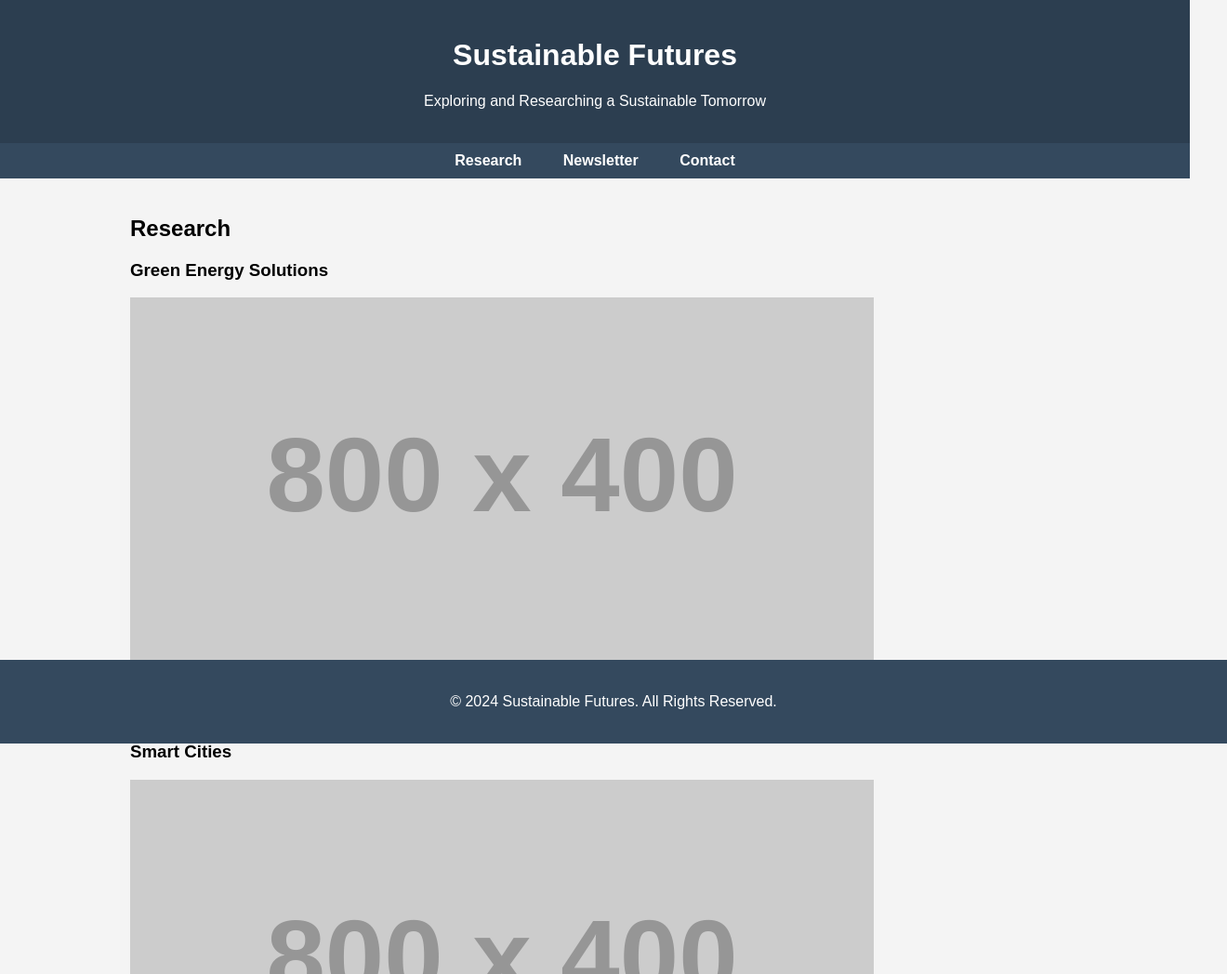
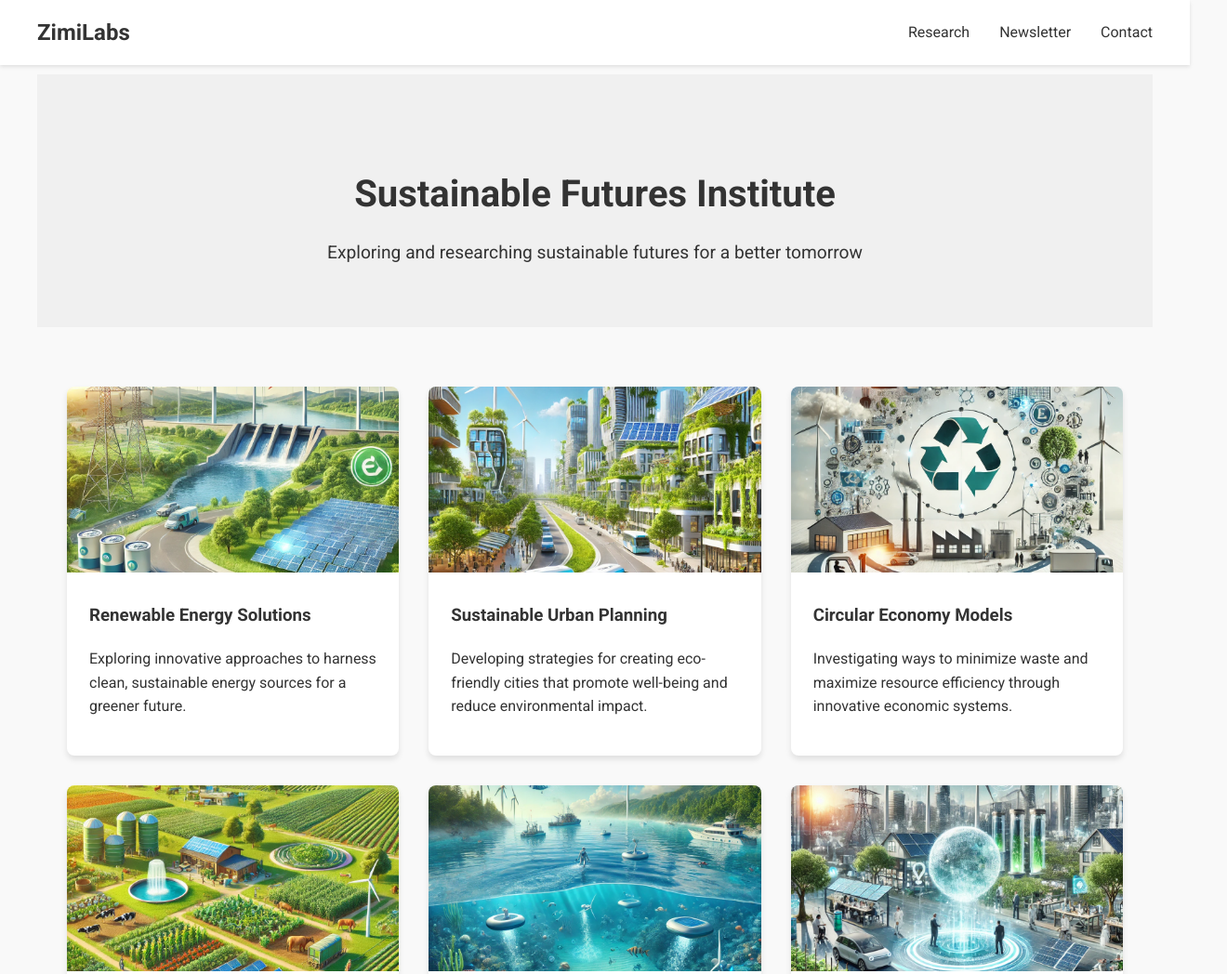
Before and after one commit to zimilabs/zimilabs.github.io, a plain HTML site: page index.html in a window 1280 px wide. Shown: the top 1048 px of the page at 93% size, 1320 px wide, since content can reach past the window. Drawn offline with Linux system fonts and the light colour scheme; placeholder pictures from the web are drawn by us.

Commit message:
Update site design

```diff
--- a/index.html
+++ b/index.html
@@ -3,152 +3,214 @@
 <head>
     <meta charset="UTF-8">
     <meta name="viewport" content="width=device-width, initial-scale=1.0">
-    <title>Sustainable Futures</title>
+    <title>Sustainable Futures Institute</title>
+    <link href="https://fonts.googleapis.com/css2?family=Roboto:wght@300;400;700&display=swap" rel="stylesheet">
     <style>
         body {
-            font-family: Arial, sans-serif;
+            font-family: 'Roboto', sans-serif;
+            line-height: 1.6;
+            color: #333;
             margin: 0;
             padding: 0;
-            background-color: #f4f4f4;
+            background-color: #f9f9f9;
         }
         header {
-            background-color: #2c3e50;
-            color: white;
-            padding: 20px 0;
+            background-color: #fff;
+            box-shadow: 0 2px 4px rgba(0,0,0,0.1);
+            position: fixed;
+            width: 100%;
+            z-index: 1000;
+        }
+        nav {
+            max-width: 1200px;
+            margin: 0 auto;
+            padding: 1rem;
+            display: flex;
+            justify-content: space-between;
+            align-items: center;
+        }
+        .logo {
+            font-size: 1.5rem;
+            font-weight: 700;
+            color: #333;
+            text-decoration: none;
+        }
+        nav ul {
+            list-style-type: none;
+            padding: 0;
+            margin: 0;
+            display: flex;
+        }
+        nav ul li {
+            margin-left: 2rem;
+        }
+        nav ul li a {
+            color: #333;
+            text-decoration: none;
+            font-weight: 400;
+        }
+        main {
+            padding-top: 80px;
+            max-width: 1200px;
+            margin: 0 auto;
+        }
+        .hero {
+            background-color: #f0f0f0;
+            padding: 4rem 2rem;
+            text-align: center;
+            margin-bottom: 4rem;
+        }
+        .hero h1 {
+            font-size: 2.5rem;
+            margin-bottom: 1rem;
+        }
+        .hero p {
+            font-size: 1.2rem;
+            max-width: 600px;
+            margin: 0 auto;
+        }
+        .research-grid {
+            display: grid;
+            grid-template-columns: repeat(auto-fit, minmax(300px, 1fr));
+            gap: 2rem;
+            padding: 0 2rem;
+        }
+        .research-item {
+            background-color: #fff;
+            border-radius: 8px;
+            overflow: hidden;
+            box-shadow: 0 4px 6px rgba(0,0,0,0.1);
+        }
+        .research-item img {
+            width: 100%;
+            height: 200px;
+            object-fit: cover;
+        }
+        .research-item-content {
+            padding: 1.5rem;
+        }
+        .research-item h3 {
+            margin-top: 0;
+        }
+        .newsletter, .contact {
+            background-color: #fff;
+            padding: 4rem 2rem;
+            margin-top: 4rem;
             text-align: center;
         }
-        nav {
-            text-align: center;
-            background-color: #34495e;
-            padding: 10px 0;
+        form {
+            max-width: 500px;
+            margin: 2rem auto 0;
         }
-        nav a {
-            color: white;
-            padding: 14px 20px;
-            text-decoration: none;
-            font-weight: bold;
+        input, textarea, button {
+            width: 100%;
+            padding: 0.8rem;
+            margin-bottom: 1rem;
+            border: 1px solid #ddd;
+            border-radius: 4px;
         }
-        nav a:hover {
-            background-color: #2980b9;
+        button {
+            background-color: #333;
+            color: #fff;
+            border: none;
+            cursor: pointer;
+            transition: background-color 0.3s ease;
         }
-        .container {
-            max-width: 1000px;
-            margin: 0 auto;
-            padding: 20px;
-        }
-        .research-item {
-            margin-bottom: 40px;
-        }
-        .research-item img {
-            max-width: 100%;
-            height: auto;
+        button:hover {
+            background-color: #555;
         }
         footer {
-            background-color: #34495e;
-            color: white;
+            background-color: #333;
+            color: #fff;
             text-align: center;
-            padding: 20px;
-            position: absolute;
-            width: 100%;
-            bottom: 0;
-        }
-        .language-switcher {
-            margin-top: 20px;
-            text-align: center;
-        }
-        .language-switcher a {
-            color: #2c3e50;
-            margin: 0 10px;
-            text-decoration: none;
-        }
-        .language-switcher a:hover {
-            text-decoration: underline;
+            padding: 2rem;
+            margin-top: 4rem;
         }
     </style>
 </head>
 <body>
-
     <header>
-    <h1>Sustainable Futures</h1>
-    <p>Exploring and Researching a Sustainable Tomorrow</p>
+        <nav>
+            <a href="#" class="logo">ZimiLabs</a>
+            <ul>
+                <li><a href="#research">Research</a></li>
+                <li><a href="#newsletter">Newsletter</a></li>
+                <li><a href="#contact">Contact</a></li>
+            </ul>
+        </nav>
     </header>
-
-<nav>
-    <a href="#research">Research</a>
-    <a href="#newsletter">Newsletter</a>
-    <a href="#contact">Contact</a>
-</nav>
-
-<div class="container">
-
+    <main>
+        <section class="hero">
+            <h1>Sustainable Futures Institute</h1>
+            <p>Exploring and researching sustainable futures for a better tomorrow</p>
+        </section>
         <section id="research">
-        <h2>Research</h2>
-
+            <div class="research-grid">
                 <div class="research-item">
-            <h3>Green Energy Solutions</h3>
-            <img src="https://via.placeholder.com/800x400" alt="Green Energy">
-            <p>Exploring the potential of renewable energy sources to power the future.</p>
+                    <img src="img/bc2ce6b4-6e8f-436e-9b84-363b50f051b6.webp" alt="Renewable Energy">
+                    <div class="research-item-content">
+                        <h3>Renewable Energy Solutions</h3>
+                        <p>Exploring innovative approaches to harness clean, sustainable energy sources for a greener future.</p>
                     </div>
-
+                </div>
                 <div class="research-item">
-            <h3>Smart Cities</h3>
-            <img src="https://via.placeholder.com/800x400" alt="Smart Cities">
-            <p>Innovative urban planning to create environmentally friendly and efficient cities.</p>
+                    <img src="img/d5c04c97-8179-48e8-9666-31c9c4211869.webp" alt="Urban Planning">
+                    <div class="research-item-content">
+                        <h3>Sustainable Urban Planning</h3>
+                        <p>Developing strategies for creating eco-friendly cities that promote well-being and reduce environmental impact.</p>
                     </div>
-
+                </div>
                 <div class="research-item">
-            <h3>Autonomous Vehicles</h3>
-            <img src="https://via.placeholder.com/800x400" alt="Autonomous Vehicles">
-            <p>Research on autonomous driving and its impact on sustainable transport systems.</p>
+                    <img src="img/5d8b1165-f546-43f5-b67a-df12d8cb44f3.webp" alt="Circular Economy">
+                    <div class="research-item-content">
+                        <h3>Circular Economy Models</h3>
+                        <p>Investigating ways to minimize waste and maximize resource efficiency through innovative economic systems.</p>
                     </div>
-
+                </div>
                 <div class="research-item">
-            <h3>Water Conservation</h3>
-            <img src="https://via.placeholder.com/800x400" alt="Water Conservation">
-            <p>Techniques and technologies to reduce water consumption and waste.</p>
+                    <img src="img/fd085458-c58c-4520-a03a-69b839dcdc56.webp" alt="Sustainable Agriculture">
+                    <div class="research-item-content">
+                        <h3>Sustainable Agriculture</h3>
+                        <p>Researching methods to increase food production while preserving ecosystems and reducing environmental impact.</p>
                     </div>
-
+                </div>
                 <div class="research-item">
-            <h3>Carbon Capture Technologies</h3>
-            <img src="https://via.placeholder.com/800x400" alt="Carbon Capture">
-            <p>Developing methods to capture and reduce atmospheric carbon levels.</p>
+                    <img src="img/95550129-1d39-4a62-98f3-9ee4ea2efa3d.webp" alt="Ocean Conservation">
+                    <div class="research-item-content">
+                        <h3>Ocean Conservation Technologies</h3>
+                        <p>Developing cutting-edge technologies to protect marine ecosystems and promote sustainable use of ocean resources.</p>
                     </div>
-
+                </div>
                 <div class="research-item">
-            <h3>Sustainable Agriculture</h3>
-            <img src="https://via.placeholder.com/800x400" alt="Sustainable Agriculture">
-            <p>Advancements in agriculture that minimize environmental impact.</p>
+                    <img src="img/beeaa3d3-74d2-41fd-88c3-c4ba8867e991.webp" alt="Green Technology">
+                    <div class="research-item-content">
+                        <h3>Green Technology Innovation</h3>
+                        <p>Pioneering new technologies that reduce environmental impact and promote sustainable living practices.</p>
+                    </div>
+                </div>
             </div>
         </section>
-
-    <section id="newsletter">
+        <section id="newsletter" class="newsletter">
             <h2>Newsletter</h2>
-        <p>Sign up for our newsletter to stay updated on the latest in sustainable research.</p>
+            <p>Stay updated with our latest research and insights. Subscribe to our newsletter!</p>
             <form>
-            <input type="email" placeholder="Your Email" required>
+                <input type="email" placeholder="Enter your email" required>
                 <button type="submit">Subscribe</button>
             </form>
         </section>
-
-    <section id="contact">
+        <section id="contact" class="contact">
             <h2>Contact Us</h2>
-        <p>Email: contact@sustainablefutures.org</p>
-        <p>Phone: +1 123 456 7890</p>
-        <p>Address: 123 Future Way, Green City, Planet Earth</p>
+            <p>Have questions or want to collaborate? Get in touch with us!</p>
+            <form>
+                <input type="text" placeholder="Name" required>
+                <input type="email" placeholder="Email" required>
+                <textarea placeholder="Message" required></textarea>
+                <button type="submit">Send</button>
+            </form>
         </section>
-
-    <div class="language-switcher">
-        <p>Language:
-            <a href="#">English</a> |
-            <a href="#">Korean</a> |
-            <a href="#">Spanish</a>
-        </p>
-    </div>
-</div>
-
+    </main>
     <footer>
-    <p>&copy; 2024 Sustainable Futures. All Rights Reserved.</p>
+        <p>&copy; 2024 Sustainable Futures Institute. All rights reserved.</p>
     </footer>
-
 </body>
 </html>
```
Also changed, not shown: img/5d8b1165-f546-43f5-b67a-df12d8cb44f3.webp (added), img/95550129-1d39-4a62-98f3-9ee4ea2efa3d.webp (added), img/bc2ce6b4-6e8f-436e-9b84-363b50f051b6.webp (added), img/beeaa3d3-74d2-41fd-88c3-c4ba8867e991.webp (added), img/d5c04c97-8179-48e8-9666-31c9c4211869.webp (added), img/fd085458-c58c-4520-a03a-69b839dcdc56.webp (added). Lines whose indentation alone changed are shown as unchanged.
